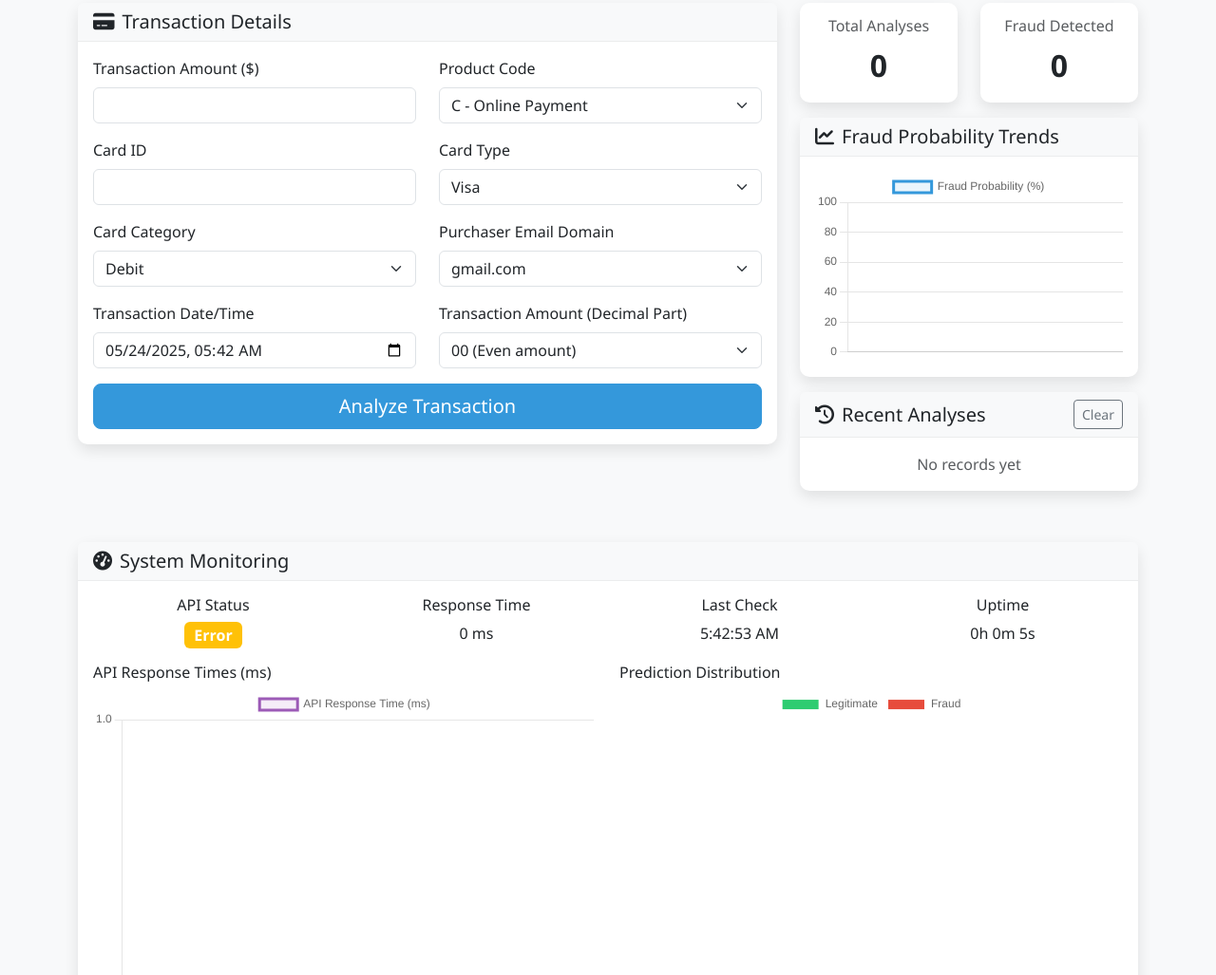
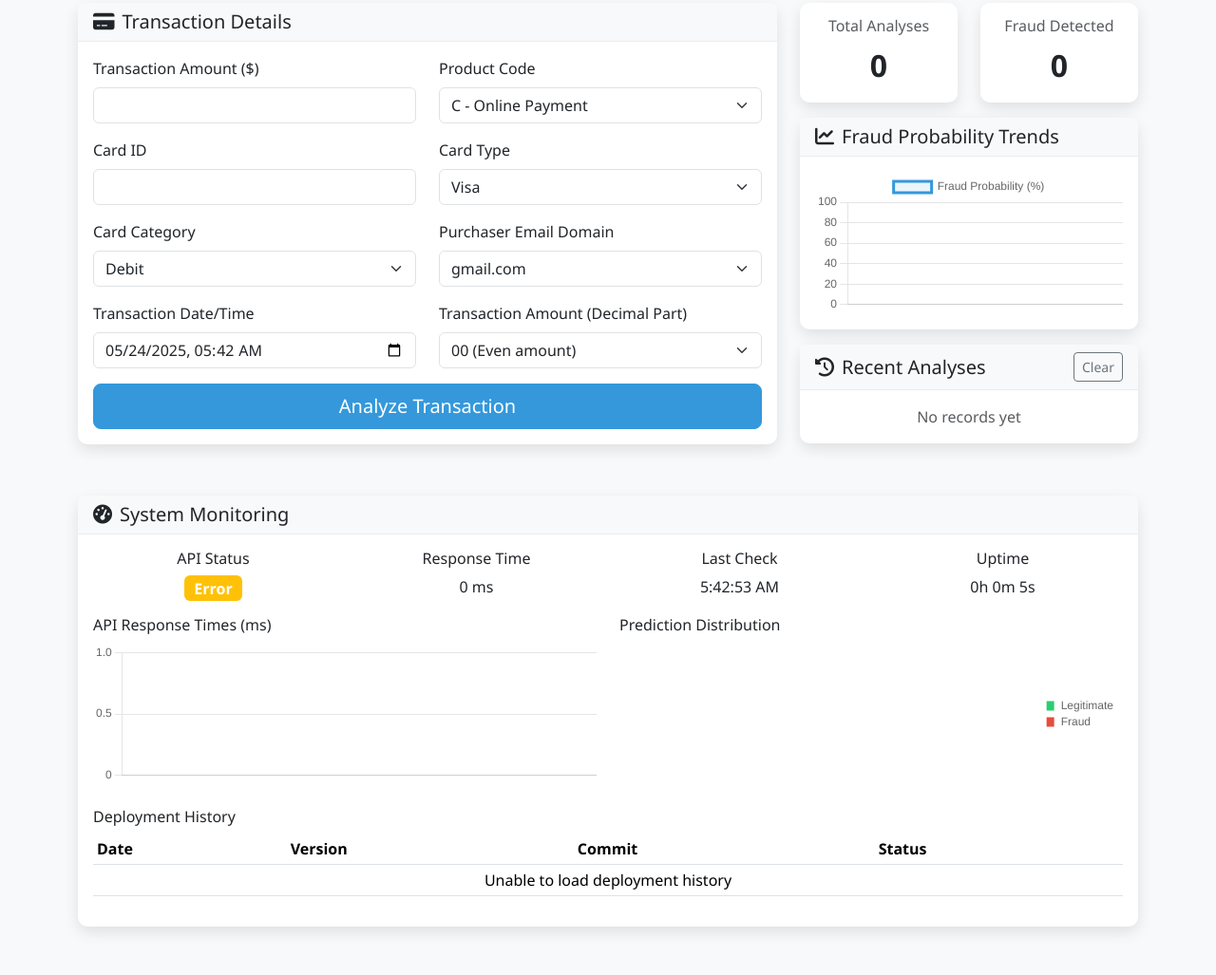
Before and after one commit to bradkim1/fraud-detection-api-ec2, a plain HTML site: page fraud-ui/index.html in a window 1280 px wide. Shown: the part 278-1305 px from the top of the page at 95% size. Drawn offline with nearby package versions, Linux system fonts and the light colour scheme; no server answers.

Commit message:
reduced  charts length

```diff
--- a/fraud-ui/index.html
+++ b/fraud-ui/index.html
@@ -28,6 +28,16 @@
             background-color: #f8f9fa;
             border-bottom: 1px solid rgba(0,0,0,0.05);
             font-weight: 600;
+        }
+/* Fixed height chart containers */
+        .chart-container {
+            height: 150px !important;
+            position: relative;
+            overflow: hidden !important;
+        }
+        canvas {
+            max-height: 150px !important;
+            height: 150px !important;
         }
         .result-card {
             border-radius: 10px;
@@ -351,11 +361,15 @@
                         <div class="row">
                             <div class="col-md-6">
                                 <h6>API Response Times (ms)</h6>
-                                <canvas id="responseTimeChart" height="100"></canvas>
+				<div class="chart-container">
+                                    <canvas id="responseTimeChart" height="100"></canvas>
+				</div>
                             </div>
                             <div class="col-md-6">
                                 <h6>Prediction Distribution</h6>
-                                <canvas id="distributionChart" height="100"></canvas>
+				<div class="chart-container">
+                                    <canvas id="distributionChart" height="100"></canvas>
+				</div>
                             </div>
                         </div>
 <!-- Deployment History Section -->
@@ -411,6 +425,16 @@
         let trendChart;
         let responseTimeChart;
         let distributionChart;
+
+// Force correct chart heights
+        function fixChartHeights() {
+            const canvases = document.querySelectorAll('canvas');
+            canvases.forEach(canvas => {
+                canvas.style.height = '150px';
+                canvas.style.maxHeight = '150px';
+                canvas.height = 150;
+            });
+        }
 
         // Update current date and time
         function updateDateTime() {
@@ -470,15 +494,25 @@
                         tension: 0.2
                     }]
                 },
-                options: {
+		options: {
                     responsive: true,
                     maintainAspectRatio: false,
+                    plugins: {
+                        legend: {
+                            display: false // Or position: 'right' with smaller labels
+                        }
+                    },
                     scales: {
                         y: {
-                            beginAtZero: true
+                            beginAtZero: true,
+                            ticks: {
+                                maxTicksLimit: 3 // Limit number of ticks
+                            }
                         }
                     }
                 }
+
+
             });
 
             // Distribution chart
@@ -492,10 +526,20 @@
                         backgroundColor: ['#2ecc71', '#e74c3c']
                     }]
                 },
-                options: {
+		options: {
                     responsive: true,
-                    maintainAspectRatio: false
+                    maintainAspectRatio: false,
+                    plugins: {
+                        legend: {
+                            position: 'right',
+                            labels: {
+                                boxWidth: 10,
+                                padding: 5
+                            }
+                        }
+                    }
                 }
+
             });
         }
 
@@ -531,13 +575,15 @@
             }
 
             responseTimeChart.update();
-        }
+	    setTimeout(fixChartHeights, 100);
+	}
 
         // Update distribution chart
         function updateDistributionChart() {
             const legitCount = totalPredictions - fraudCount;
             distributionChart.data.datasets[0].data = [legitCount, fraudCount];
             distributionChart.update();
+	    setTimeout(fixChartHeights, 100);
         }
 
         // Add transaction to history
@@ -659,7 +705,7 @@
 
             // Initialize charts
             initCharts();
-
+            fixChartHeights();
             // Set current date/time in transaction form
             const now = new Date();
             const dateTimeStr = now.toISOString().slice(0, 16);
```
